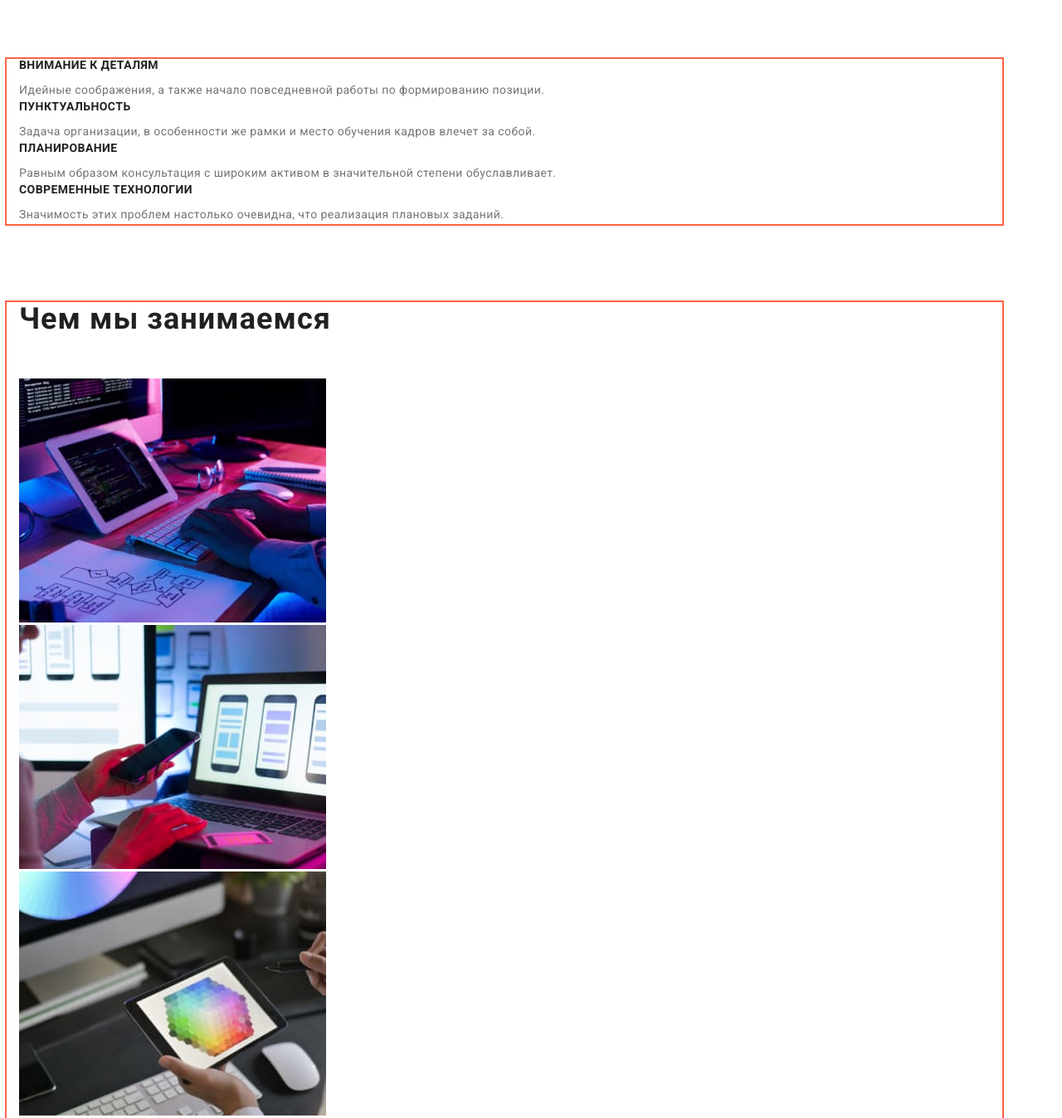
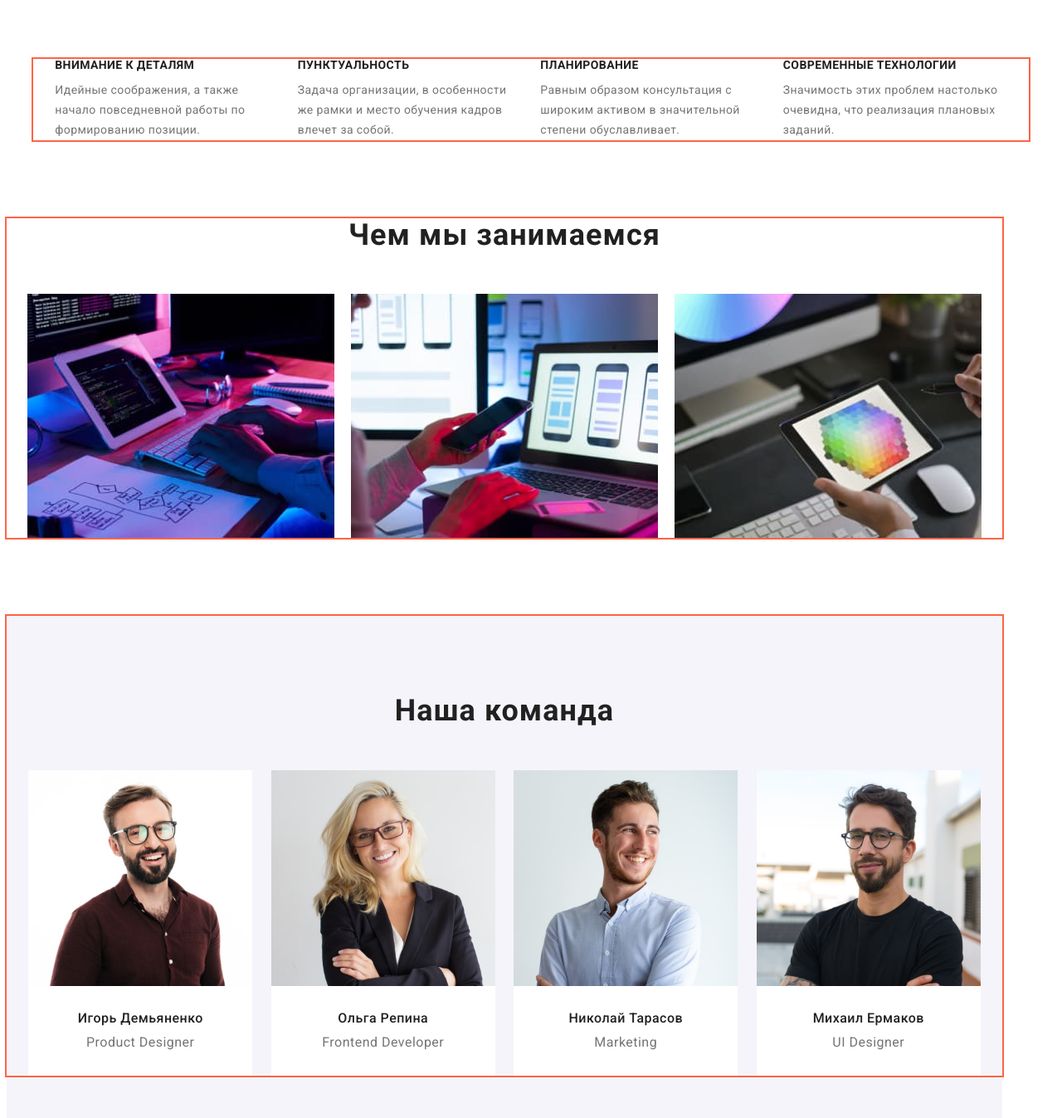
Before and after one commit to NadiiaShek/goit-markup-hw-03, a plain HTML site: page index.html in a window 1280 px wide. Shown: the part 760-2107 px from the top of the page at 83% size. Drawn offline with Linux system fonts and the light colour scheme.

Commit message:
commit flex

```diff
--- a/css/style.css
+++ b/css/style.css
@@ -49,7 +49,9 @@ body {
 	padding: 0;
 	position: absolute;
 }
-
+img {
+	display: block;
+}
 /* -----------HEADER------------*/
 
 .header-logo {
@@ -139,7 +141,10 @@ body {
 	background-color: var(--btn-background-color2);
 }
 /* -----------MAIN------------*/
-
+.benefits-list {
+	display: flex;
+	flex-direction: row;
+}
 .benefits-list .title {
 	font-weight: 700;
 	font-size: 14px;
@@ -149,7 +154,6 @@ body {
 	margin-bottom: 10px;
 }
 .our-benefits {
-	display: inline-block;
 	margin-bottom: 94px;
 }
 .benefits-list .text {
@@ -158,11 +162,20 @@ body {
 	letter-spacing: 0.03em;
 	color: var(--main-text-color);
 }
+.benefits-list-item {
+	max-width: 270px;
+}
 
+.about-list {
+	display: flex;
+	flex-direction: row;
+	justify-content: space-between;
+}
 .what-we-do .title {
 	font-weight: 700;
 	font-size: 36px;
 	line-height: 1.16;
+	text-align: center;
 	letter-spacing: 0.03em;
 	color: #212121;
 	margin-bottom: 50px;
@@ -175,16 +188,19 @@ body {
 
 .team {
 	display: inline-block;
+	background-color: #f5f4fa;
+	padding-bottom: 94px;
 }
 .our-team-item {
-	display: inline;
-	background-color: var(--our-team-background-color);
+	display: inline-block;
+	background-color: var(--body-background-color);
 }
 
 .team .title {
 	font-weight: 700;
 	font-size: 36px;
 	line-height: 1.16;
+	text-align: center;
 	letter-spacing: 0.03em;
 	padding-top: 94px;
 	padding-bottom: 50px;
@@ -194,11 +210,17 @@ body {
 	font-weight: 500;
 	font-size: 16px;
 	line-height: 1.18;
+	text-align: center;
 	letter-spacing: 0.03em;
 }
 .our-team {
 	display: block;
 	margin-bottom: 10px;
+}
+.our-team-list {
+	display: flex;
+	flex-direction: row;
+	justify-content: space-between;
 }
 .our-team-item .team-img {
 	margin-bottom: 30px;
@@ -206,6 +228,7 @@ body {
 .about-position {
 	font-size: 16px;
 	line-height: 1.18;
+	text-align: center;
 	letter-spacing: 0.03em;
 	color: var(--main-text-color);
 	margin-bottom: 30px;
--- a/index.html
+++ b/index.html
@@ -54,16 +54,16 @@
         <h2 class="visually-hidden">Наши преимущества</h2>
 
        <ul class="benefits-list list">
-        <li>
+        <li class="benefits-list-item">
         <h3 class="title">Внимание к деталям</h3>
         <p class="text">Идейные соображения, а также начало повседневной работы по формированию позиции.</p></li>
-        <li>
+        <li class="benefits-list-item">
         <h3 class="title">Пунктуальность</h3>
         <p class="text">Задача организации, в особенности же рамки и место обучения кадров влечет за собой.</p></li>
-        <li>
+        <li class="benefits-list-item">
         <h3 class="title">Планирование</h3>
         <p class="text">Равным образом консультация с широким активом в значительной степени обуславливает.</p></li>
-        <li>
+        <li class="benefits-list-item">
         <h3 class="title">Современные технологии</h3>
         <p class="text">Значимость этих проблем настолько очевидна, что реализация плановых заданий.</p></li>
         </div>
```
